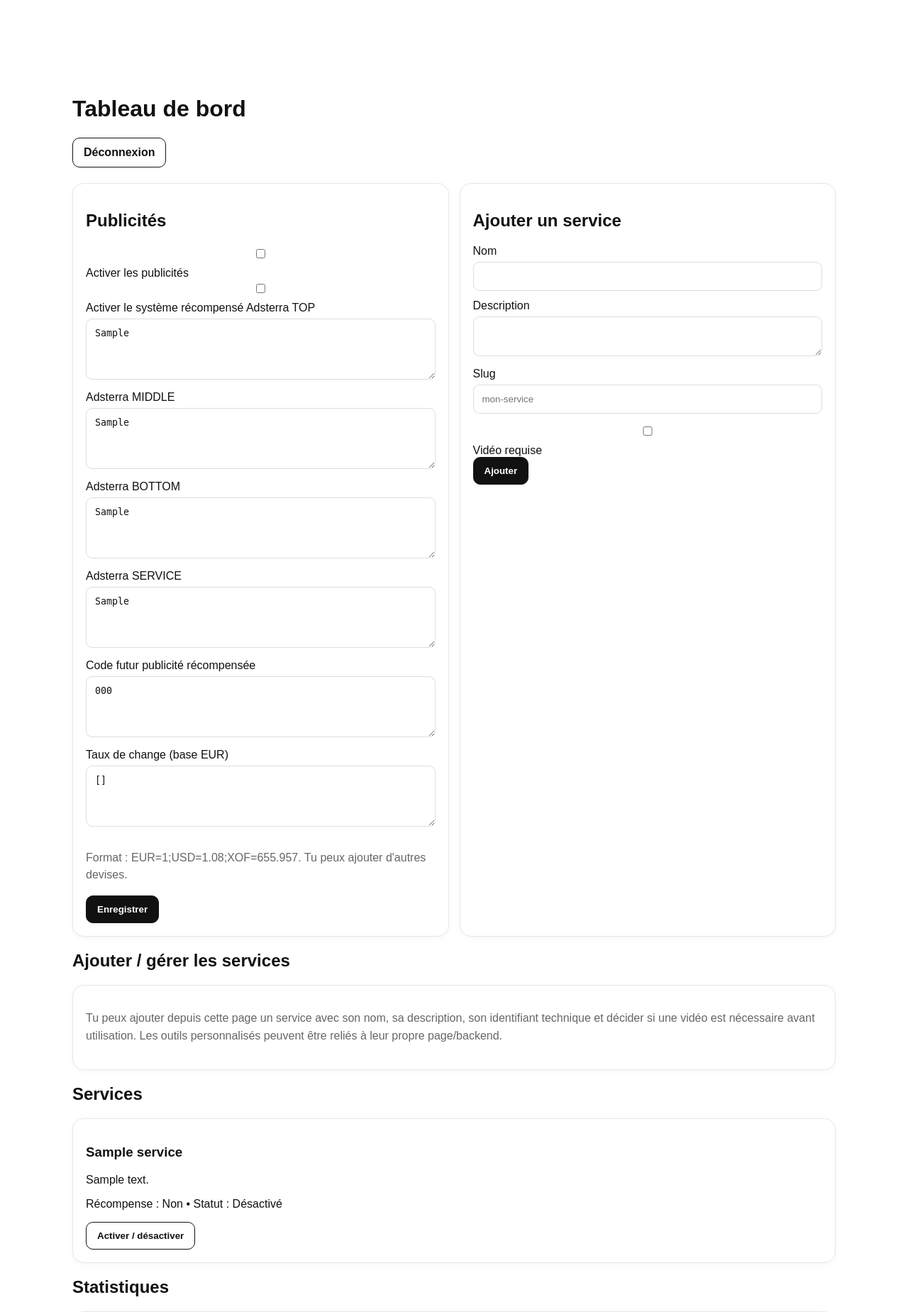
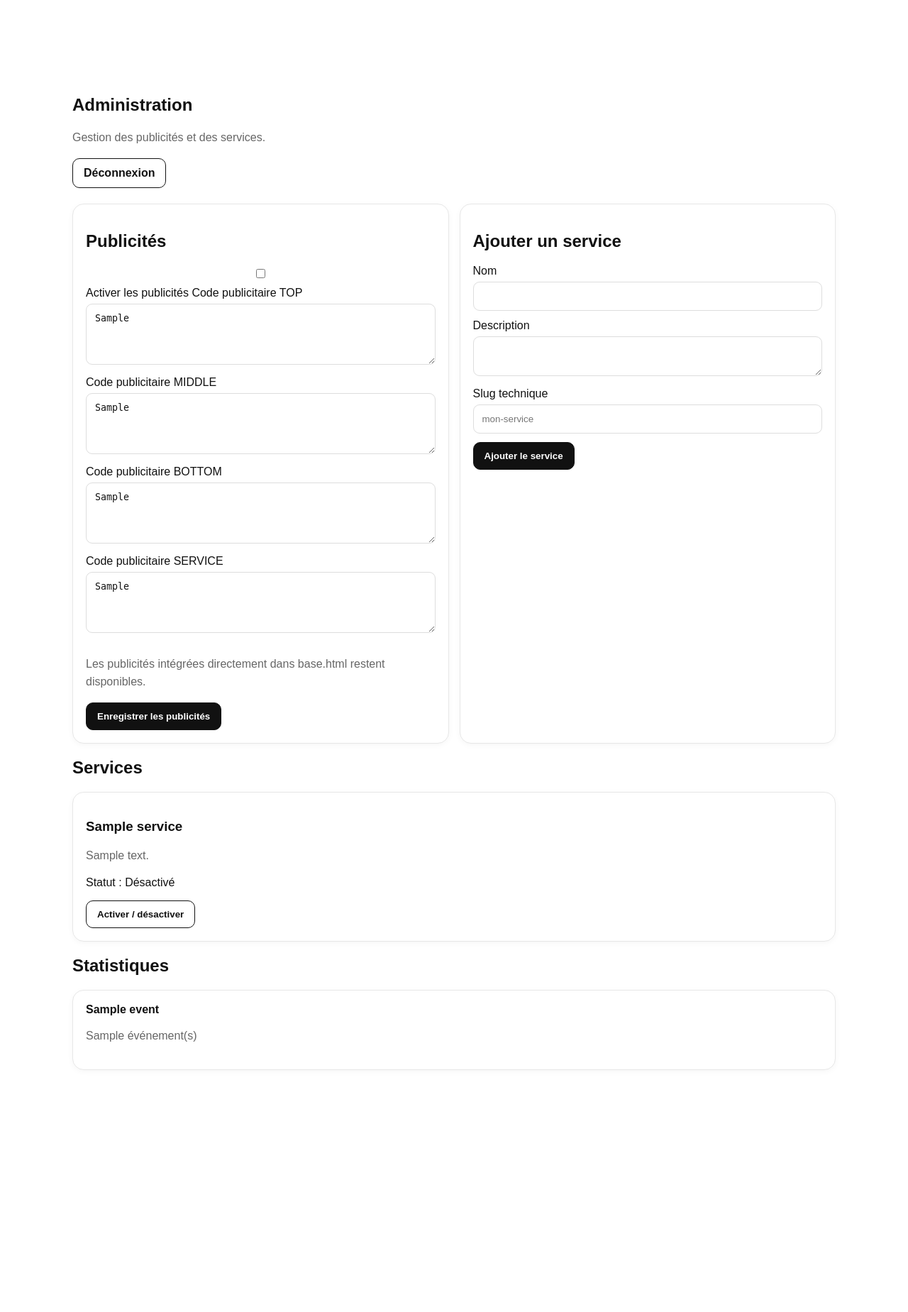
Before and after one commit to ggh52167-dotcom/Service-, a Flask app: template templates/admin.html in a window 1280 px wide. Shown: the part 64-1913 px from the top of the page at 71% size. Run offline with Flask 3, Linux system fonts and the light colour scheme; data comes from the database, SQL or seed files in the repository; the template is opened without the code that fills it: most values are stand-ins (such as "Sample title", 1, 10 or a date in 2020); some libraries are stand-ins or nearby versions.

Commit message:
Update admin.html

```diff
--- a/templates/admin.html
+++ b/templates/admin.html
@@ -1,42 +1,275 @@
 {% extends "base.html" %}
-{% block title %}Admin — Vidéo & Services{% endblock %}
+
+{% block title %}
+Administration — Vidéo & Services
+{% endblock %}
+
 {% block content %}
-<div class="hero"><h1>Tableau de bord</h1><a class="btn secondary" href="/admin/logout">Déconnexion</a></div>
+
+<section class="hero">
+
+    <h1>
+        Administration
+    </h1>
+
+    <p class="muted">
+        Gestion des publicités et des services.
+    </p>
+
+    <a
+        class="btn secondary"
+        href="/admin/logout"
+    >
+        Déconnexion
+    </a>
+
+</section>
+
 
 <div class="grid">
-<div class="card"><h2>Publicités</h2>
-<form method="post" action="/admin/settings">
-<label><input type="checkbox" name="ads_enabled" value="1" {% if s.ads_enabled=="1" %}checked{% endif %}> Activer les publicités</label><br>
-<label><input type="checkbox" name="rewarded_enabled" value="1" {% if s.rewarded_enabled=="1" %}checked{% endif %}> Activer le système récompensé</label>
-<label>Adsterra TOP</label><textarea name="ad_top" rows="4">{{s.ad_top}}</textarea>
-<label>Adsterra MIDDLE</label><textarea name="ad_middle" rows="4">{{s.ad_middle}}</textarea>
-<label>Adsterra BOTTOM</label><textarea name="ad_bottom" rows="4">{{s.ad_bottom}}</textarea>
-<label>Adsterra SERVICE</label><textarea name="ad_service" rows="4">{{s.ad_service}}</textarea>
-<label>Code futur publicité récompensée</label><textarea name="rewarded_code" rows="4">{{s.rewarded_code}}</textarea>
-<label>Taux de change (base EUR)</label>
-<textarea name="currency_rates" rows="4">{{s.currency_rates}}</textarea>
-<p class="muted">Format : EUR=1;USD=1.08;XOF=655.957. Tu peux ajouter d'autres devises.</p>
-<button class="btn">Enregistrer</button>
-</form></div>
 
-<div class="card"><h2>Ajouter un service</h2>
-<form method="post" action="/admin/service/add">
-<label>Nom</label><input name="name" required>
-<label>Description</label><textarea name="description" required></textarea>
-<label>Slug</label><input name="slug" placeholder="mon-service" required>
-<label><input type="checkbox" name="reward_required"> Vidéo requise</label><br><button class="btn">Ajouter</button>
-</form></div>
+
+<div class="card">
+
+<h2>
+    Publicités
+</h2>
+
+
+<form
+    method="post"
+    action="/admin/settings"
+>
+
+<label>
+
+<input
+    type="checkbox"
+    name="ads_enabled"
+    value="1"
+    {% if s.ads_enabled == "1" %}
+    checked
+    {% endif %}
+>
+
+Activer les publicités
+
+</label>
+
+
+<label>
+Code publicitaire TOP
+</label>
+
+<textarea
+    name="ad_top"
+    rows="4"
+>{{ s.ad_top }}</textarea>
+
+
+<label>
+Code publicitaire MIDDLE
+</label>
+
+<textarea
+    name="ad_middle"
+    rows="4"
+>{{ s.ad_middle }}</textarea>
+
+
+<label>
+Code publicitaire BOTTOM
+</label>
+
+<textarea
+    name="ad_bottom"
+    rows="4"
+>{{ s.ad_bottom }}</textarea>
+
+
+<label>
+Code publicitaire SERVICE
+</label>
+
+<textarea
+    name="ad_service"
+    rows="4"
+>{{ s.ad_service }}</textarea>
+
+
+<p class="muted">
+
+Les publicités intégrées directement
+dans base.html restent disponibles.
+
+</p>
+
+
+<button
+    class="btn"
+    type="submit"
+>
+    Enregistrer les publicités
+</button>
+
+</form>
+
 </div>
 
-<h2>Ajouter / gérer les services</h2>
-<div class="card"><p class="muted">Tu peux ajouter depuis cette page un service avec son nom, sa description, son identifiant technique et décider si une vidéo est nécessaire avant utilisation. Les outils personnalisés peuvent être reliés à leur propre page/backend.</p></div>
 
-<h2>Services</h2>
-<div class="grid">{% for s in services %}
-<div class="card"><h3>{{s.name}}</h3><p>{{s.description}}</p><p>Récompense : {{'Oui' if s.reward_required else 'Non'}} • Statut : {{'Actif' if s.active else 'Désactivé'}}</p>
-<form method="post" action="/admin/service/{{s.id}}/toggle"><button class="btn secondary">Activer / désactiver</button></form></div>
-{% endfor %}</div>
+<div class="card">
 
-<h2>Statistiques</h2>
-<div class="grid">{% for x in stats %}<div class="card"><b>{{x.event}}</b><p>{{x.n}} événement(s)</p></div>{% endfor %}</div>
+<h2>
+    Ajouter un service
+</h2>
+
+
+<form
+    method="post"
+    action="/admin/service/add"
+>
+
+<label>
+Nom
+</label>
+
+<input
+    name="name"
+    required
+>
+
+
+<label>
+Description
+</label>
+
+<textarea
+    name="description"
+    required
+></textarea>
+
+
+<label>
+Slug technique
+</label>
+
+<input
+    name="slug"
+    placeholder="mon-service"
+    required
+>
+
+
+<button
+    class="btn"
+    type="submit"
+>
+    Ajouter le service
+</button>
+
+</form>
+
+</div>
+
+</div>
+
+
+<h2>
+    Services
+</h2>
+
+
+<div class="grid">
+
+{% for s in services %}
+
+<div class="card">
+
+<h3>
+{{ s.name }}
+</h3>
+
+<p class="muted">
+{{ s.description }}
+</p>
+
+<p>
+
+Statut :
+
+{% if s.active %}
+Actif
+{% else %}
+Désactivé
+{% endif %}
+
+</p>
+
+
+<form
+    method="post"
+    action="/admin/service/{{ s.id }}/toggle"
+>
+
+<button
+    class="btn secondary"
+    type="submit"
+>
+Activer / désactiver
+</button>
+
+</form>
+
+</div>
+
+{% else %}
+
+<div class="card">
+
+<p>
+Aucun service.
+</p>
+
+</div>
+
+{% endfor %}
+
+</div>
+
+
+<h2>
+Statistiques
+</h2>
+
+
+<div class="grid">
+
+{% for x in stats %}
+
+<div class="card">
+
+<strong>
+{{ x.event }}
+</strong>
+
+<p class="muted">
+{{ x.n }} événement(s)
+</p>
+
+</div>
+
+{% else %}
+
+<div class="card">
+
+<p class="muted">
+Aucune statistique pour le moment.
+</p>
+
+</div>
+
+{% endfor %}
+
+</div>
+
 {% endblock %}
```
